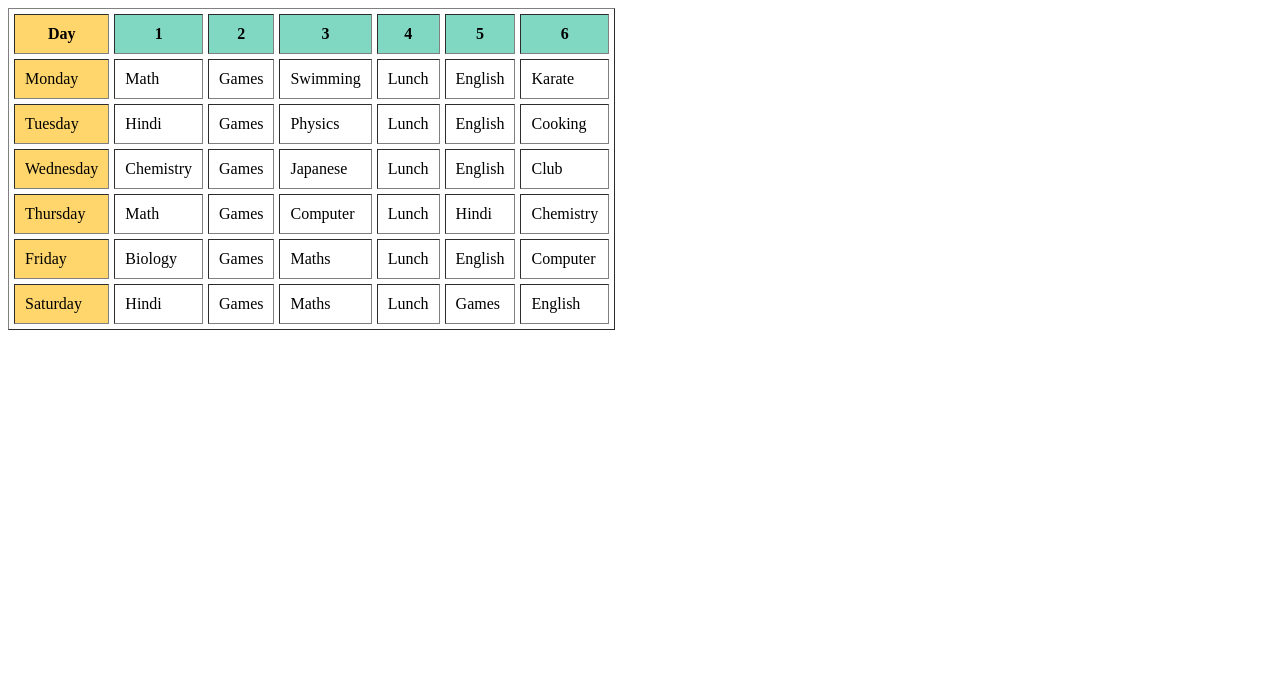
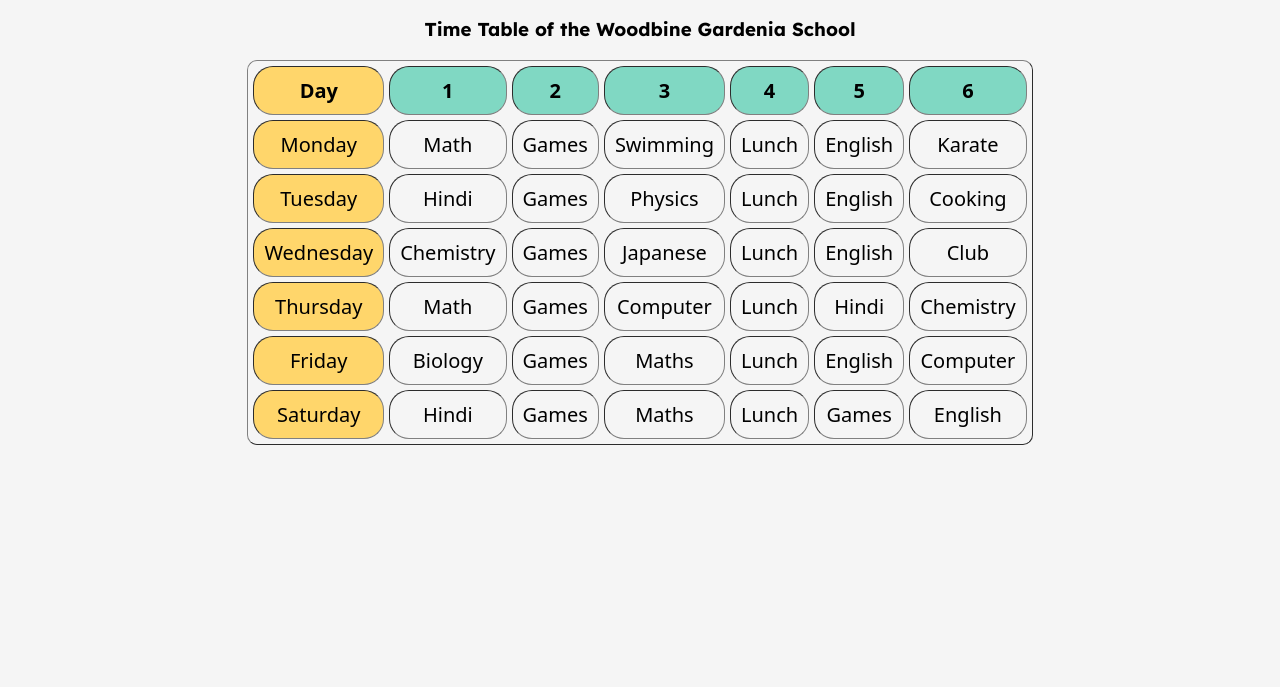
Before and after one commit to rahulagnihotri51/Frontend-assignment, a plain HTML site: page Html1/Assignment/Timetable.html in a window 1280 px wide. Shown: the part 113-800 px from the top of the page. Drawn offline with Linux system fonts and the light colour scheme; a web font is replaced by a local one.

Commit message:
link the css file

```diff
--- a/Html1/Assignment/Timetable.html
+++ b/Html1/Assignment/Timetable.html
@@ -4,7 +4,7 @@
     <meta charset="UTF-8">
     <meta name="viewport" content="width=device-width, initial-scale=1.0">
     <title>Time Table</title>
-    <link rel="stylesheet" href="style.css">
+    <link rel="stylesheet" href="Timetable.css">
 
     <link rel="preconnect" href="https://fonts.googleapis.com">
 <link rel="preconnect" href="https://fonts.gstatic.com" crossorigin>
```
